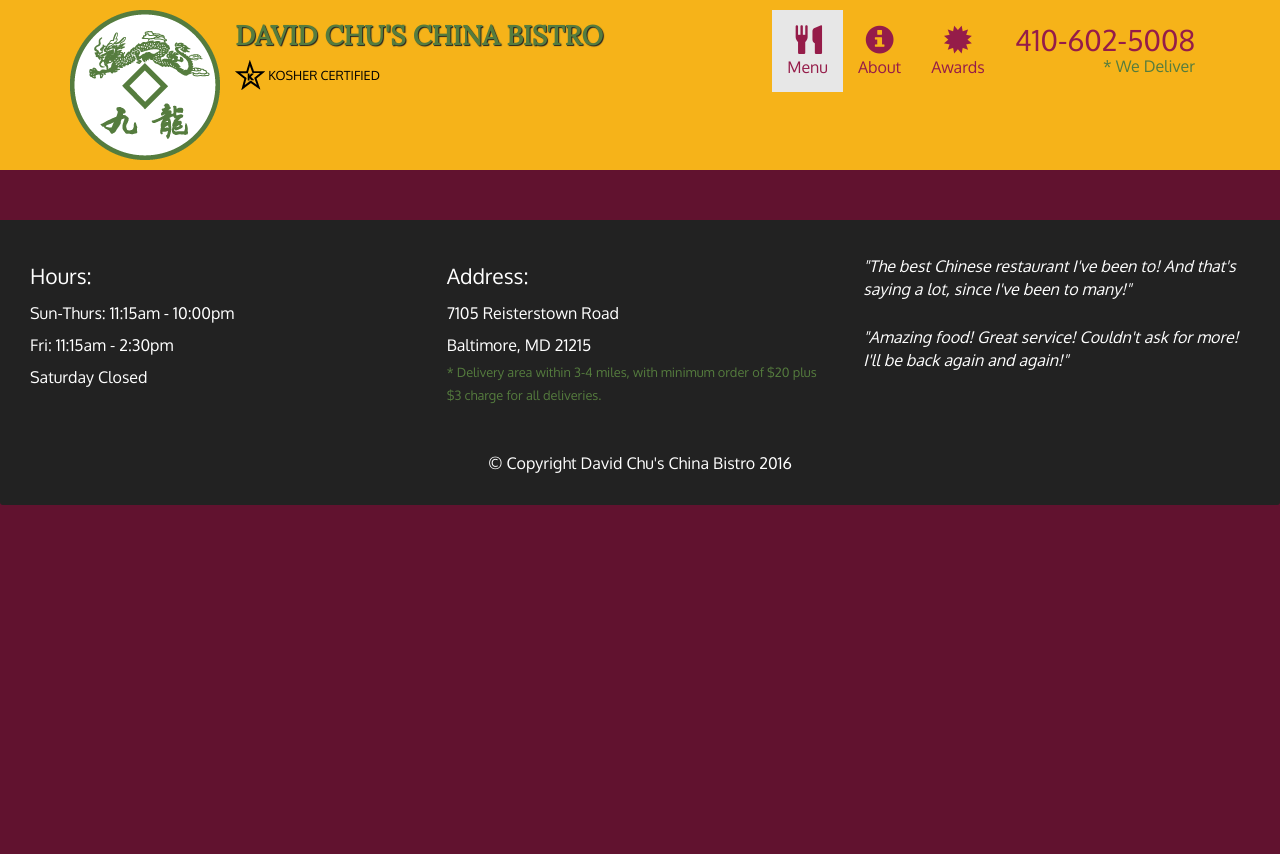
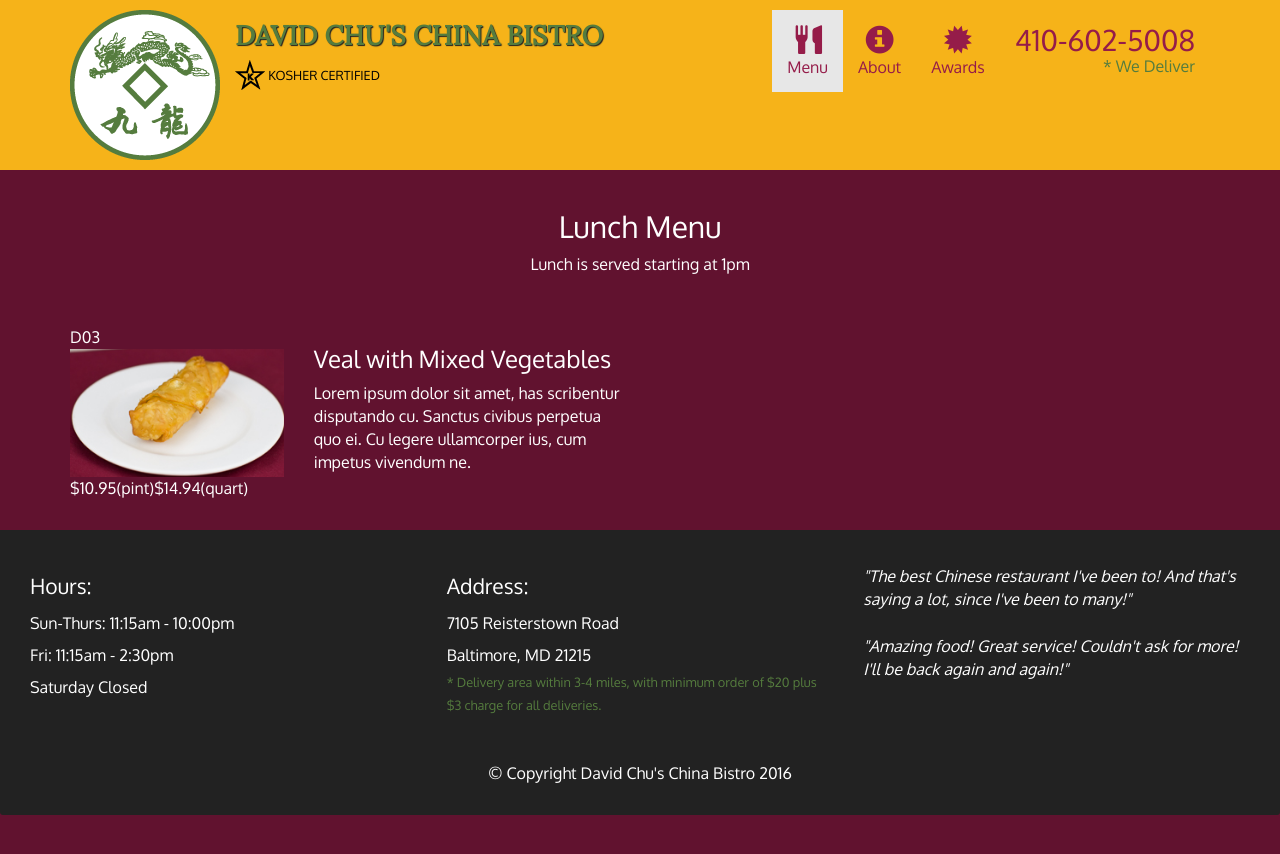
Before and after one commit to emmvalenti/emmvalenti.github.io, a Jekyll site: the page JHU_resto-website-dev/single-category.html, which Jekyll copies as it is, in a window 1280 px wide. Shown: the top 854 px of the page. Built offline with Jekyll 4.4.1, drawn with Linux system fonts in a browser that asks for light colours.

Commit message:
add code for menu items grid

```diff
--- a/JHU_resto-website-dev/single-category.html
+++ b/JHU_resto-website-dev/single-category.html
@@ -71,7 +71,28 @@
 	<div id="xs-deliver" class="text-center visible-xs">* We Deliver</div>
 
 	<div id="main-content" class="container">
+		<h2 id="menu-categories-title" class="text-center">Lunch Menu</h2>
+		<div class="text-center">Lunch is served starting at 1pm</div>
 
+		<section class="row">
+			<div class="menu-item-tile col-md-6">
+				<div class="row">
+					<div class="col-sm-5">
+						<div class="menu-item-photo">
+							<div>D03</div>
+							<img class="img-responsive" width="250" height="150" src="images/menu/B/B-1.jpg" alt="item">
+						</div>
+						<div class="menu-item-price">$10.95<span>(pint)</span>$14.94<span>(quart)</span></div>
+					</div>
+						<div class="menu-item-description col-sm-7">
+							<h3 class="menu-item-title">Veal with Mixed Vegetables</h3>
+							<p class="menu-item-details">Lorem ipsum dolor sit amet, has scribentur disputando cu. Sanctus civibus perpetua quo ei. Cu legere ullamcorper ius, cum impetus vivendum ne.</p>
+						</div>
+				</div>
+				<hr class="visible-xs">
+			</div>
+
+		</section>
 
 	</div> <!--end #main-content -->
 
```
